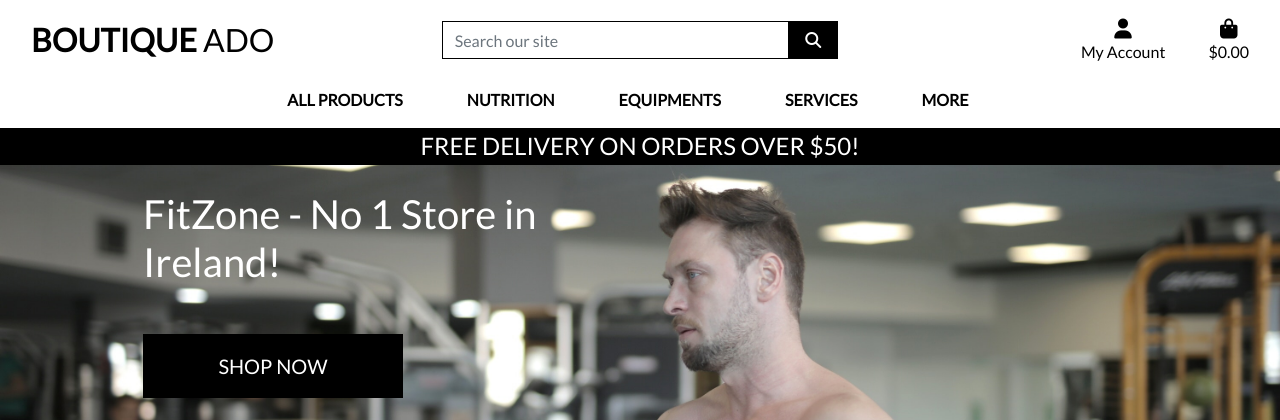
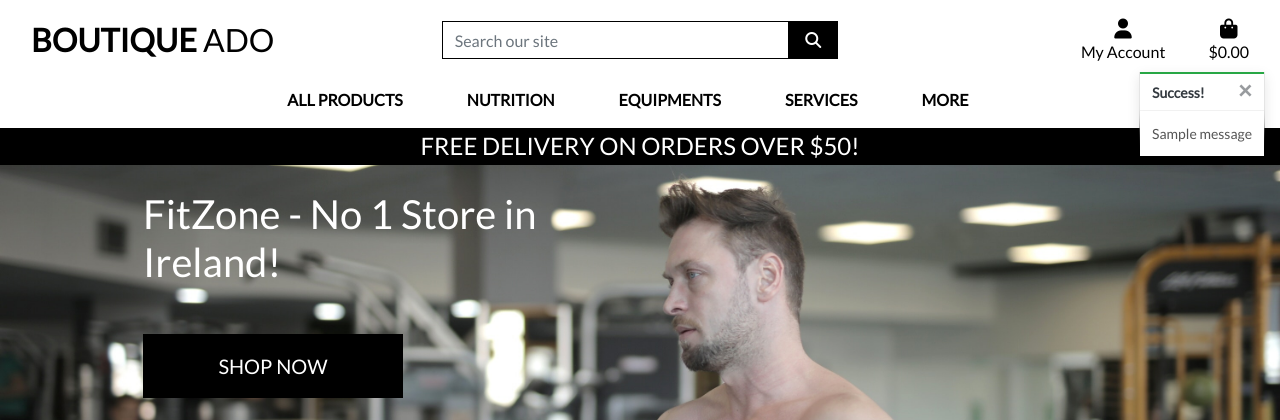
Before and after one commit to nicolascagna96/Fit-Zone, a Django app: page / in a window 1280 px wide. Shown: the top 420 px of the page. Run offline with Django 3.2, Linux system fonts and the light colour scheme; one stand-in notice (Sample message) is shown; some libraries are stand-ins or nearby versions.

Commit message:
added toasts messages

```diff
--- a/fit_zone/settings.py
+++ b/fit_zone/settings.py
@@ -79,6 +79,8 @@ TEMPLATES = [
         },
     },
 ]
+
+MESSAGE_STORAGE = 'django.contrib.messages.storage.session.SessionStorage'
 
 AUTHENTICATION_BACKENDS = [
 
--- a/static/css/base.css
+++ b/static/css/base.css
@@ -102,6 +102,23 @@ a.category-badge > span.badge:hover {
     cursor: pointer;
 }
 
+/* ------------------------------- bootstrap toasts */
+
+.message-container {
+    position: fixed;
+    top: 72px;
+    right: 15px;
+    z-index: 99999999999;
+}
+
+.custom-toast {
+    overflow: visible;
+}
+
+.toast-capper {
+    height: 2px;
+}
+
 /* -------------------------------- Media Queries */
 
 /* Slightly larger container on xl screens */
--- a/templates/base.html
+++ b/templates/base.html
@@ -112,7 +112,21 @@
     </header>
 
     {% if messages %}
-        <div class="message-container"></div>
+        <div class="message-container">
+            {% for message in messages %}
+                {% with message.level as level %}
+                    {% if level == 40 %}
+                        {% include 'includes/toasts/toast_error.html' %}
+                    {% elif level == 30 %}
+                        {% include 'includes/toasts/toast_warning.html' %}
+                    {% elif level == 25 %}
+                        {% include 'includes/toasts/toast_success.html' %}
+                    {% else %}
+                        {% include 'includes/toasts/toast_info.html' %}
+                    {% endif %}
+                {% endwith %}
+            {% endfor %}
+        </div>
     {% endif %}
 
     {% block page_header %}
@@ -122,6 +136,9 @@
     {% endblock %}
 
     {% block postloadjs %}
+    <script type="text/javascript">
+        $('.toast').toast('show');
+    </script>
     {% endblock %}
 
 
--- /dev/null
+++ b/templates/includes/toasts/toast_success.html
@@ -0,0 +1,13 @@
+<div class="toast custom-toast rounded-0 border-top-0" data-autohide="false">
+    <div class="arrow-up arrow-success"></div>
+    <div class="w-100 toast-capper bg-success"></div>
+    <div class="toast-header bg-white text-dark">
+        <strong class="mr-auto">Success!</strong>
+        <button type="button" class="ml-2 mb-1 close text-dark" data-dismiss="toast" aria-label="Close">
+            <span aria-hidden="true">&times;</span>
+        </button>
+    </div>
+    <div class="toast-body bg-white">
+        {{ message }}
+    </div>
+</div>
```
Also changed, not shown: bag/templates/bag/bag.html (+15 -9 lines), templates/includes/toasts/toast_error.html (added, +13 -0 lines), templates/includes/toasts/toast_info.html (added, +13 -0 lines), templates/includes/toasts/toast_warning.html (added, +13 -0 lines), db.sqlite3.
